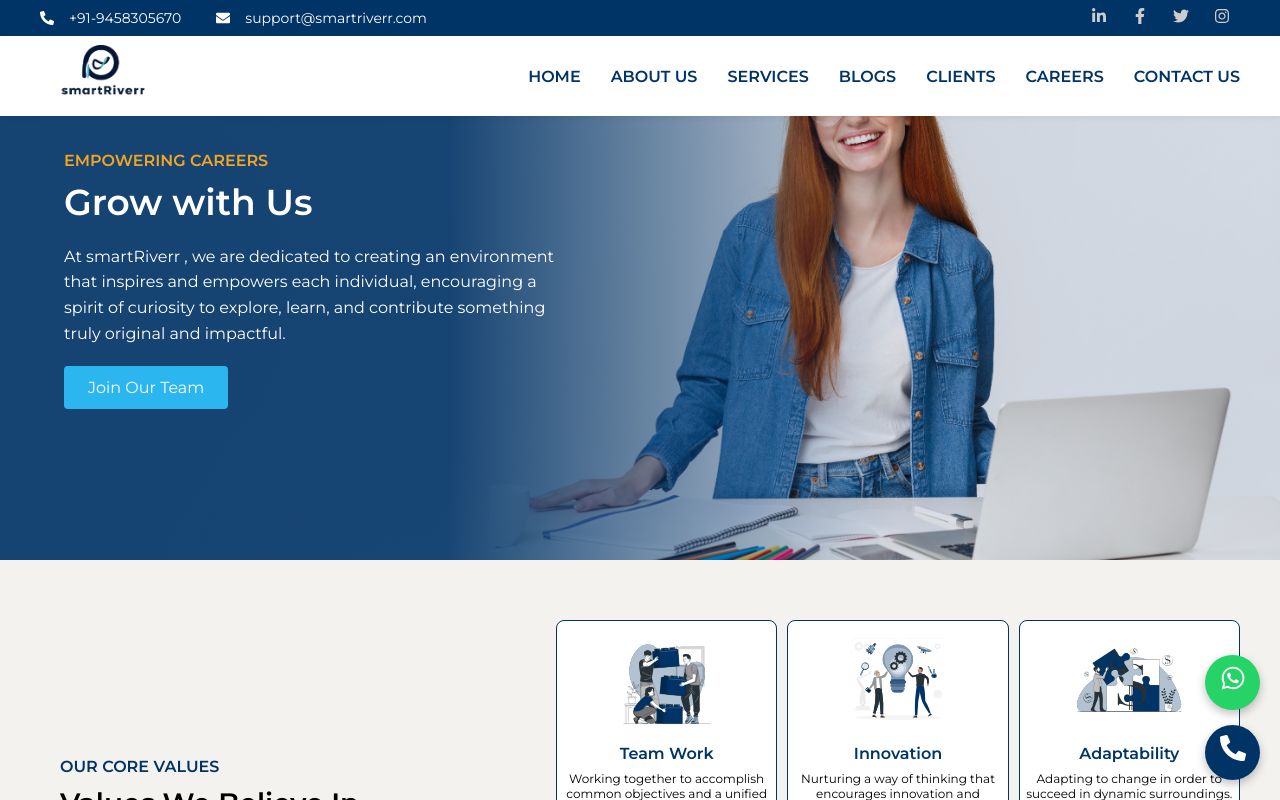
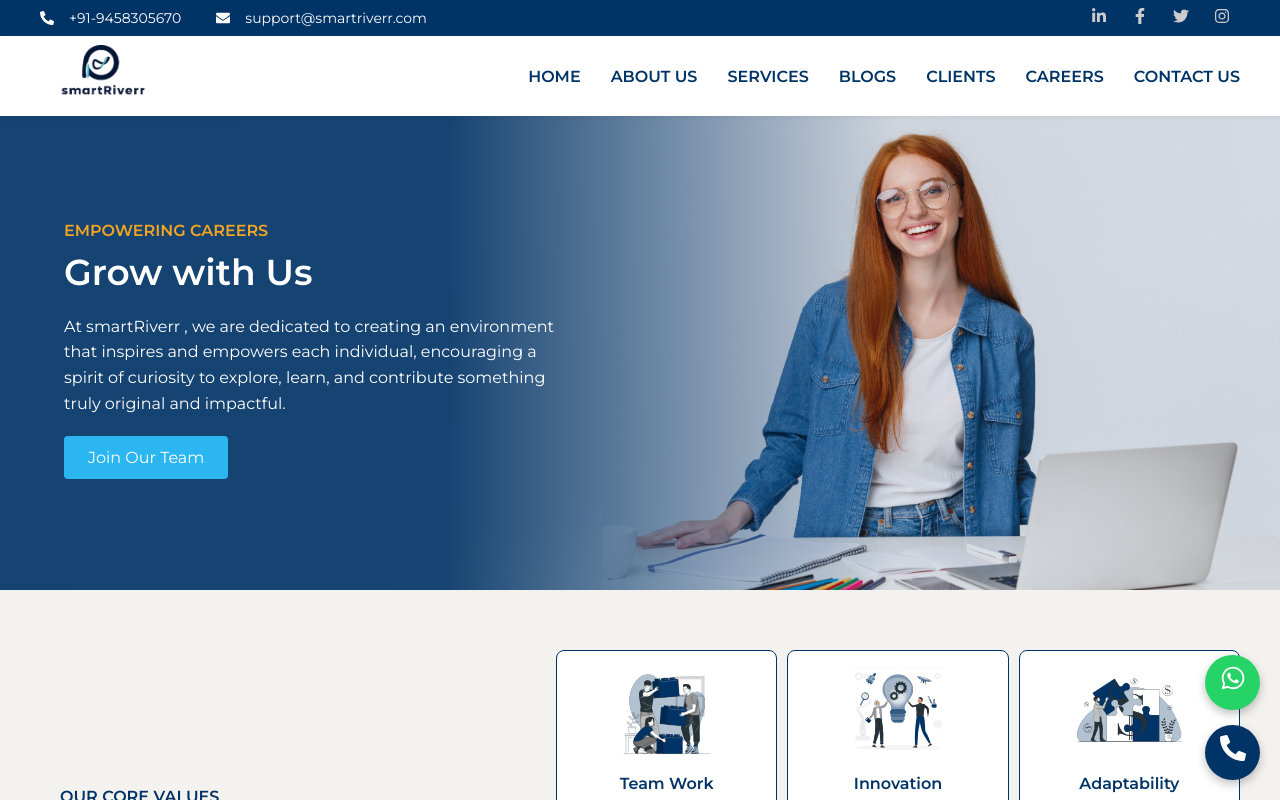
Before and after one commit to Smartriverr-Technologies/smartRiverr_website, a React (Vite) app: page /careers in a window 1280 px wide. Shown: the top 800 px of the page. Built offline with nearby package versions, Linux system fonts and the light colour scheme.

Commit message:
update the navbar

```diff
--- a/src/pages/applynow/Applynow.css
+++ b/src/pages/applynow/Applynow.css
@@ -3,11 +3,11 @@
   background-image: url('/Images/applynowimage.jpg'); /* Place image in public folder */
   background-size: cover;
   background-position: right center;
-  height: 70vh;
+  height: 60vh;
   display: flex;
   align-items: center;
   justify-content: center;
-
+  margin-top: 110px;
 }
 
 .apply-now-overlay {
--- a/src/pages/careers/Careers.css
+++ b/src/pages/careers/Careers.css
@@ -2,10 +2,11 @@
   background-size: cover;
   background-position: center right;
   position: relative;
-  height: 70vh;
+  height: 60vh;
   display: flex;
   align-items: center;
   color: #fff;
+  margin-top: 110px;
   /* background: linear-gradient(to right, rgba(0, 51, 102, 0.9) 35%, rgba(0, 51, 102, 0.1) 70%); */
 }
 
--- a/src/pages/contactus/Contact.css
+++ b/src/pages/contactus/Contact.css
@@ -5,6 +5,7 @@
   padding: 40px;
   background: #f4f2ef;
   color: #003366;
+  margin-top: 110px;
 }
 
 .heading {
```
